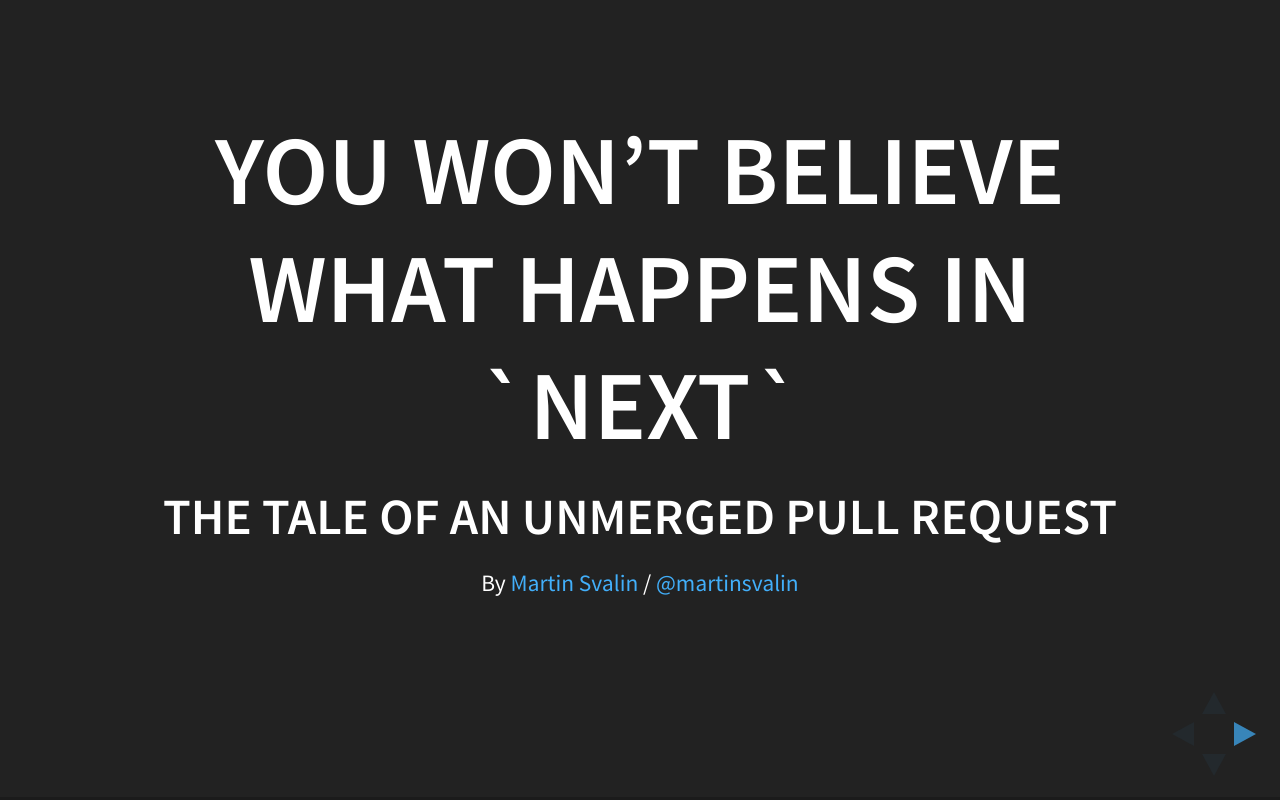
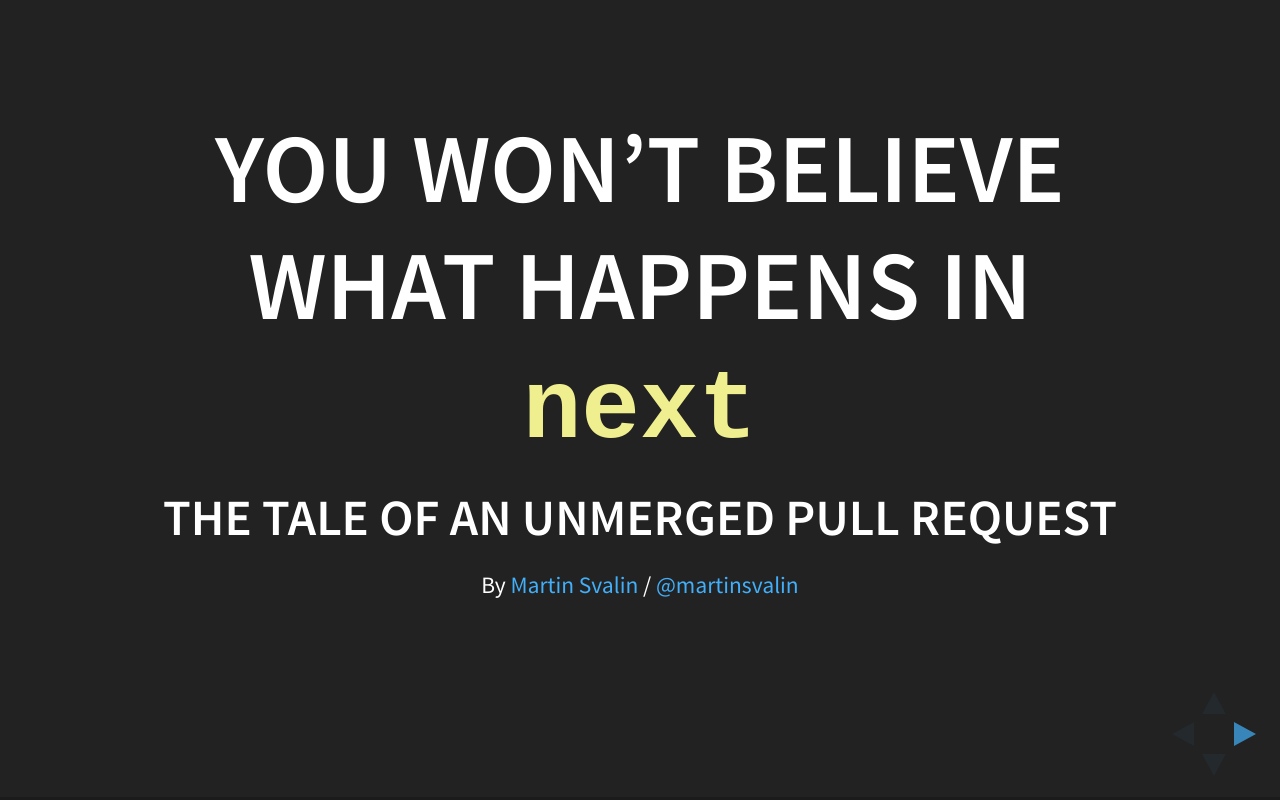
Before and after one commit to martinsvalin/martinsvalin.github.io, a plain HTML site: page you-wont-believe-what-happens-in-next/index.html in a window 1280 px wide. Drawn offline with Linux system fonts and the light colour scheme.

Commit message:
h1 code instead of `next`

```diff
--- a/you-wont-believe-what-happens-in-next/css/tweaks.css
+++ b/you-wont-believe-what-happens-in-next/css/tweaks.css
@@ -1,3 +1,3 @@
 .reveal code { font-family: 'Source Code Pro', monospace; }
-.reveal h2 code { text-transform: none; }
-h2 code, p code, li code { color: #efef8f; }
+.reveal h1 code, h2 code { text-transform: none; }
+h1 code, h2 code, p code, li code { color: #efef8f; }
--- a/you-wont-believe-what-happens-in-next/index.html
+++ b/you-wont-believe-what-happens-in-next/index.html
@@ -42,7 +42,7 @@
       <!-- Any section element inside of this container is displayed as a slide -->
       <div class="slides">
         <section>
-          <h1>You won’t believe what happens in `next`</h1>
+          <h1>You won’t believe what happens in <code>next</code></h1>
           <h3>The tale of an unmerged Pull Request</h3>
           <p>
             <small>By <a href="http://github.com/martinsvalin">Martin Svalin</a> / <a href="http://twitter.com/martinsvalin">@martinsvalin</a></small>
```
